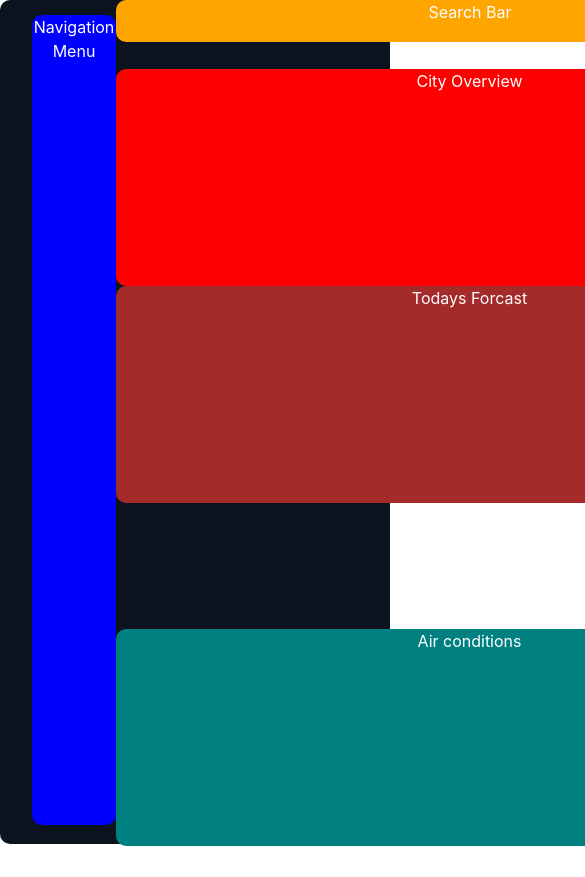
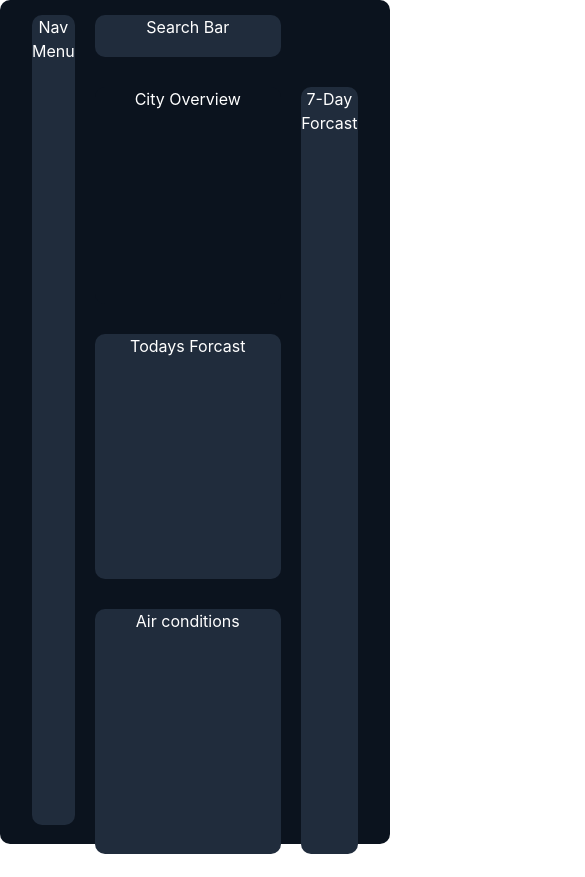
Before and after one commit to ahmednabik/mousam, a React (Vite) app: page / in a window 390 px wide. Shown: the top 877 px of the page, 585 px wide, since content can reach past the window. After the commit the page ends 854 px from the top, so only its background shows below. Built offline with nearby package versions, Linux system fonts and the light colour scheme.

Commit message:
updated UI for mobile

```diff
--- a/src/App.css
+++ b/src/App.css
@@ -1,11 +1,11 @@
 #root {
   margin: 0 auto;
-  padding: 0px 2rem;
+  padding: 0 2rem;
   text-align: center;
   color: white;
-
   background-color: #0b131e;
   display: grid;
+  column-gap: 20px;
   grid-template-columns: repeat(12, 1fr);
   grid-template-rows: repeat(12, 1fr);
   min-width: 320px;
@@ -14,58 +14,60 @@
 }
 
 .navigation-menu {
-  width: 84px;
+  max-width: 84px;
   height: 96vh;
   margin-top: 15px;
-  background-color: blue;
+  background-color: #202c3c;
   grid-column: 1/2;
   grid-row: 1/-1;
   border-radius: inherit;
 }
 
-.seven-day-forcast {
-  width: 395px;
-  height: 700px;
-  margin-left: 60px;
-  background-color: #202c3c;
-  grid-column: 9/-1;
-  grid-row: 3/-1;
-  border-radius: inherit;
+.city-overview,
+.search-bar,
+.seven-day-forcast,
+.today-forcast,
+.air-conditions {
+  width: 100%; /* Keep container width at 100% for mobile */
+  margin: 15px 0; /* Adjust margin for spacing between elements */
 }
 
 .city-overview {
-  width: 707px;
-  height: 217px;
-  background-color: red;
-  grid-column: 2/9;
+  min-height: 217px;
+  background-color: #0b131e;
+  grid-column: 2/10;
   grid-row: 2/4;
   border-radius: inherit;
 }
 
 .search-bar {
-  width: 708px;
-  height: 42px;
-  background-color: orange;
-  grid-column: 2/9;
+  min-height: 42px;
+  background-color: #202c3c;
+  grid-column: 2/10;
   grid-row: 1/2;
   border-radius: 10px;
 }
 
+.seven-day-forcast {
+  min-height: 650px;
+  background-color: #202c3c;
+  grid-column: 10/-1;
+  grid-row: 2/12;
+  border-radius: inherit;
+}
+
 .today-forcast {
-  width: 707px;
-  height: 217px;
-  background-color: brown;
-  grid-column: 2/9;
+  min-height: 217px;
+  background-color: #202c3c;
+  grid-column: 2/10;
   grid-row: 4/8;
   border-radius: inherit;
 }
 
 .air-conditions {
-  width: 707px;
-  height: 217px;
-  background-color: teal;
-  grid-column: 2/9;
+  min-height: 217px;
+  background-color: #202c3c;
+  grid-column: 2/10;
   grid-row: 8/12;
-  align-self: self-end;
   border-radius: inherit;
 }
--- a/src/components/NavigationMenu.jsx
+++ b/src/components/NavigationMenu.jsx
@@ -1,3 +1,3 @@
 export default function NavigationMenu() {
-  return <div className="navigation-menu">Navigation Menu</div>;
+  return <div className="navigation-menu">Nav Menu</div>;
 }
```
